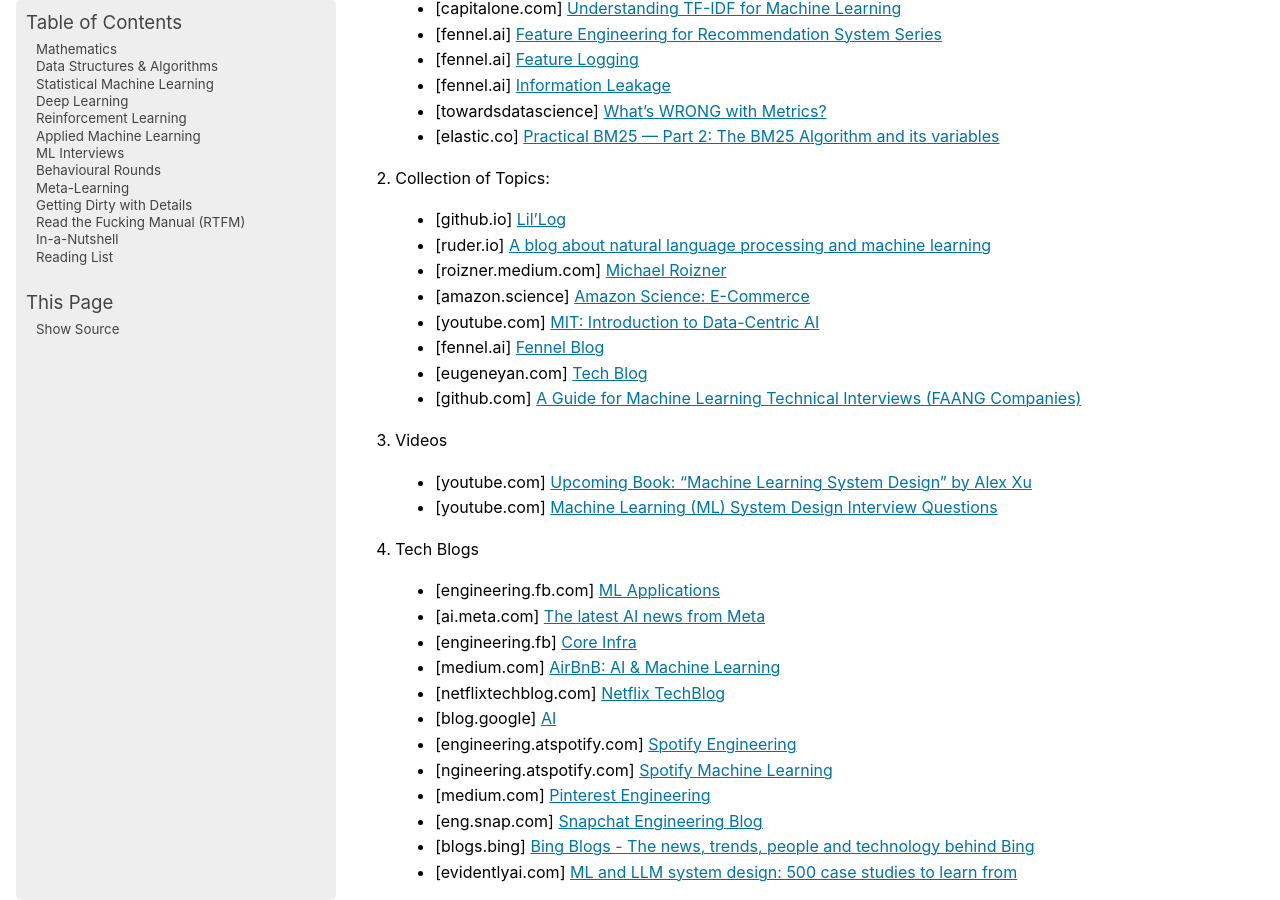
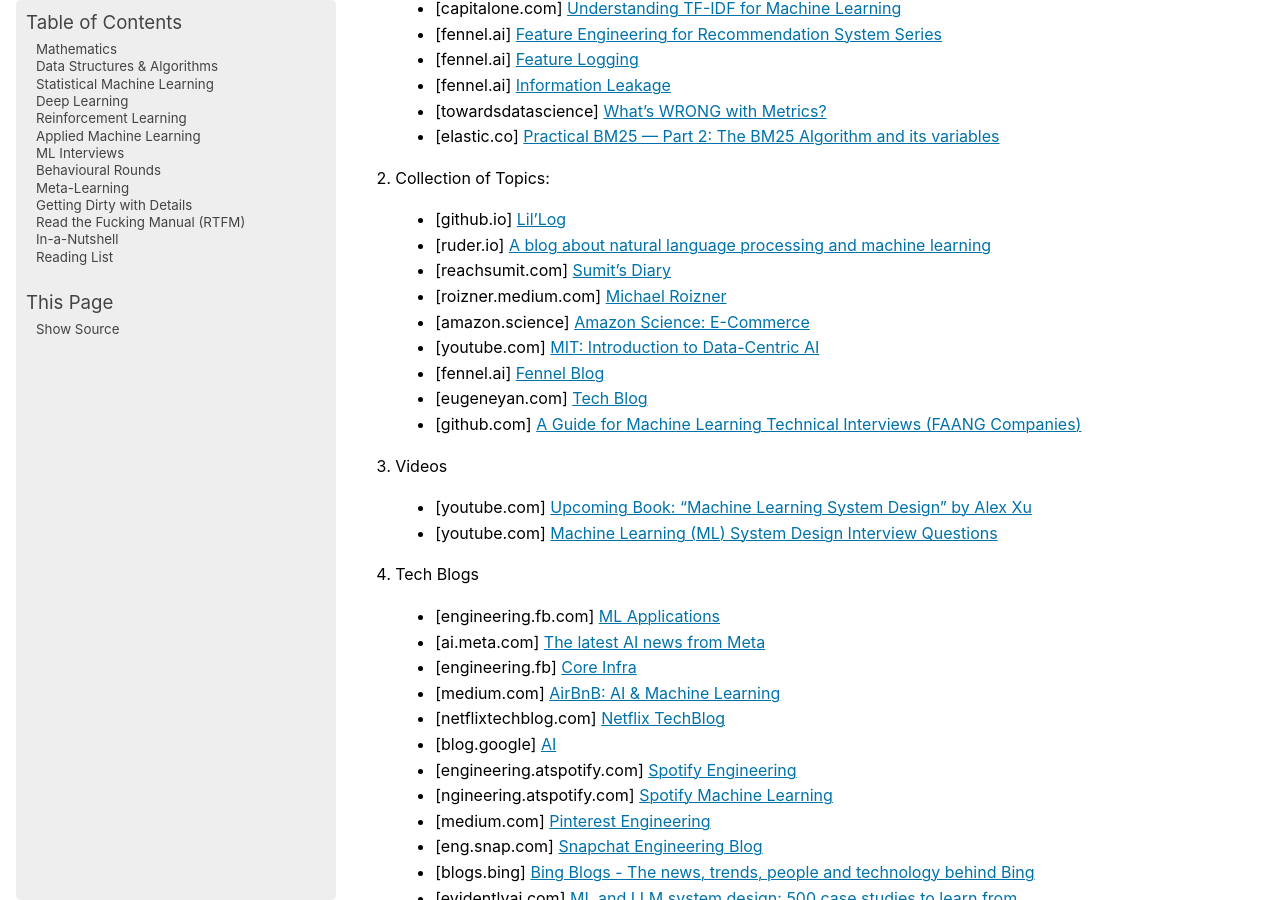
Before and after one commit to uselesstechjunks/leetcode, a Sphinx documentation site: the page built from docs/source/applied/practical/resources.rst, in a window 1280 px wide and 900 px high, scrolled down 501 px. Built offline with Sphinx 7.4.7, drawn with Linux system fonts in a browser that asks for light colours; pages that are not in the unit, such as notebooks, are missing from menus.

Commit message:
Update resources.rst

```diff
--- a/docs/source/applied/practical/resources.rst
+++ b/docs/source/applied/practical/resources.rst
@@ -23,6 +23,7 @@ Practical Resources
 
 	- [github.io] `Lil’Log <https://lilianweng.github.io/>`_
 	- [ruder.io] `A blog about natural language processing and machine learning <https://www.ruder.io/>`_
+	- [reachsumit.com] `Sumit's Diary <https://blog.reachsumit.com/>`_
 	- [roizner.medium.com] `Michael Roizner <https://roizner.medium.com/>`_
 	- [amazon.science] `Amazon Science: E-Commerce <https://www.amazon.science/publications?q=&f1=0000017b-cb9b-d0be-affb-cbbf08e40000&s=0>`_
 	- [youtube.com] `MIT: Introduction to Data-Centric AI <https://www.youtube.com/watch?v=ayzOzZGHZy4&list=PLnSYPjg2dHQKdig0vVbN-ZnEU0yNJ1mo5>`_
```
